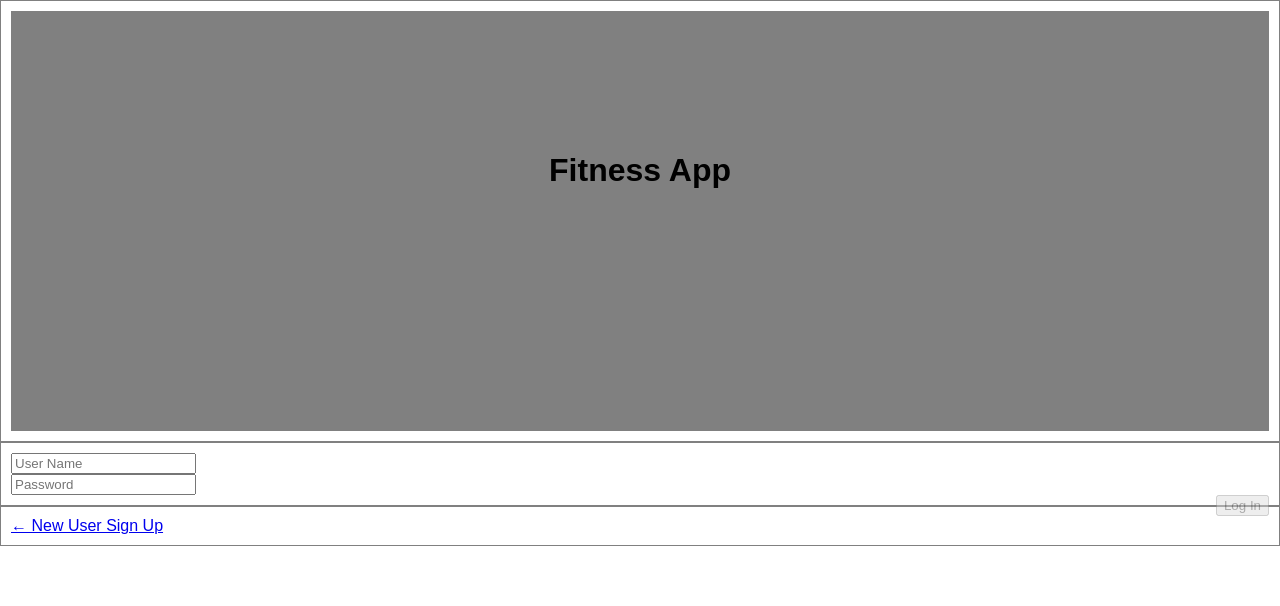
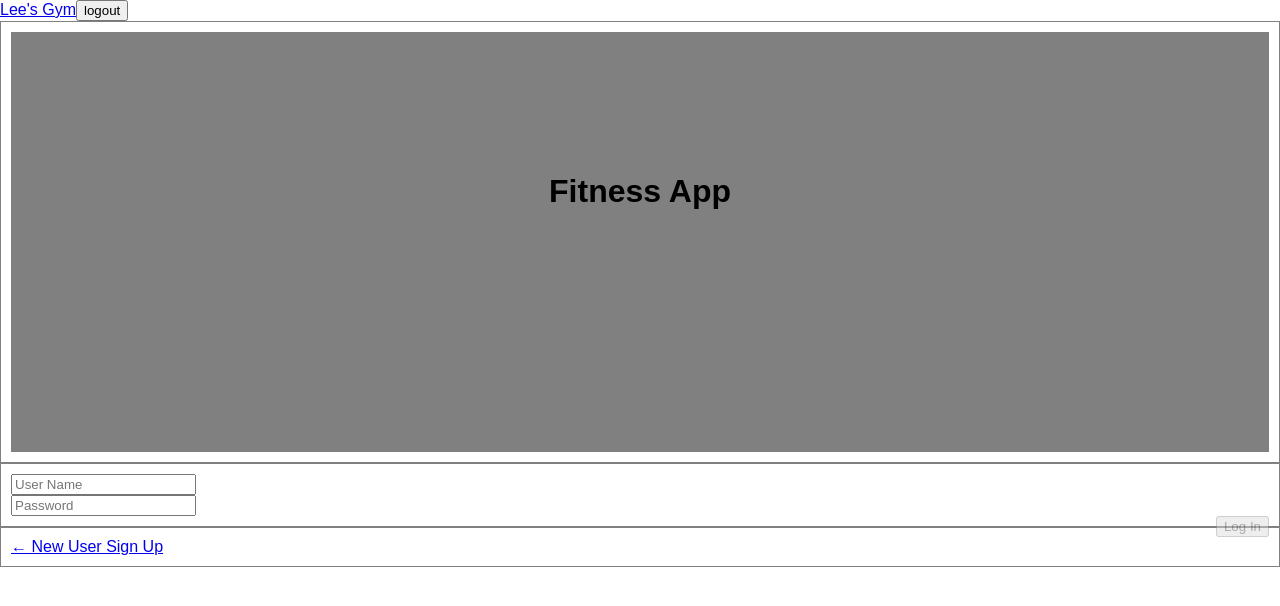
Before and after one commit to leejhawkins/Final-Project, a React app in the folder client/src/: page / in a window 1280 px wide. Shown: the top 606 px of the page. Built offline with nearby package versions, Linux system fonts and the light colour scheme; sample sign-in values are in the browser's storage; the HTML template or start-up script is replaced by a standard one.

Commit message:
nave bar and button

```diff
--- a/client/src/App.js
+++ b/client/src/App.js
@@ -1,18 +1,18 @@
 import React from "react";
-import { BrowserRouter as Router, Route, Switch } from "react-router-dom"
+import {BrowserRouter as Router, Route, Switch} from "react-router-dom";
 import User from "./pages/Users";
 import LogIn from "./pages/LogIn";
 import NoMatch from "./pages/NoMatch";
-import NewUser from "./pages/NewUser"
-import ProtectedRoute from "./ProtectedRoute"
-import { AuthContext} from "./context/auth";
-
-
+import NewUser from "./pages/NewUser";
+import ProtectedRoute from "./ProtectedRoute";
+import {AuthContext} from "./context/auth";
+import Nav from "./components/Nav";
 
 function App() {
   const existingTokens = JSON.parse(localStorage.getItem("tokens"));
   return (
     <AuthContext.Provider value={existingTokens}>
+      <Nav title="Lee's Gym" />
       <Router>
         <div>
           <Switch>
@@ -25,7 +25,6 @@ function App() {
             </Route>
           </Switch>
         </div>
-
       </Router>
     </AuthContext.Provider>
   );
--- a/client/src/ProtectedRoute.js
+++ b/client/src/ProtectedRoute.js
@@ -5,6 +5,7 @@ import User from "./pages/Users";
 
 function ProtectedRoute() {
     const isAuthenticated = JSON.parse(localStorage.getItem("tokens"));
+
 
     return (
 
--- a/client/src/components/Nav/index.js
+++ b/client/src/components/Nav/index.js
@@ -1,11 +1,17 @@
 import React from "react";
 
-function Nav() {
+function Nav(props) {
+  const logout = () => {
+    localStorage.clear();
+    window.location.assign("/");
+  };
+  const isAuthenticated = JSON.parse(localStorage.getItem("tokens"));
   return (
     <nav className="navbar navbar-expand-lg navbar-dark bg-primary">
       <a className="navbar-brand" href="/">
-        React Reading List
+        {props.title}
       </a>
+      {isAuthenticated ? <button onClick={() => logout()}>logout</button> : ""}
     </nav>
   );
 }
--- a/client/src/pages/LogIn.js
+++ b/client/src/pages/LogIn.js
@@ -1,6 +1,6 @@
 import React, { Component } from "react";
 import Jumbotron from "../components/Jumbotron";
-import API from "../utils/API";
+import API from "../Utils/API";
 import { Link } from "react-router-dom";
 import { Col, Row, Container } from "../components/Grid";
 import { List, ListItem } from "../components/List";
--- a/client/src/pages/NewUser.js
+++ b/client/src/pages/NewUser.js
@@ -1,6 +1,6 @@
 import React, { Component } from "react";
 import Jumbotron from "../components/Jumbotron";
-import API from "../utils/API";
+import API from "../Utils/API";
 import { Link } from "react-router-dom";
 import { Col, Row, Container } from "../components/Grid";
 import { List, ListItem } from "../components/List";
--- a/client/src/pages/Users.js
+++ b/client/src/pages/Users.js
@@ -1,6 +1,6 @@
 import React, { Component } from "react";
 import Jumbotron from "../components/Jumbotron";
-import API from "../utils/API";
+import API from "../Utils/API";
 import { Link } from "react-router-dom";
 import { Col, Row, Container } from "../components/Grid";
 import { List, ListItem } from "../components/List";
```
Lines whose indentation alone changed are shown as unchanged.
